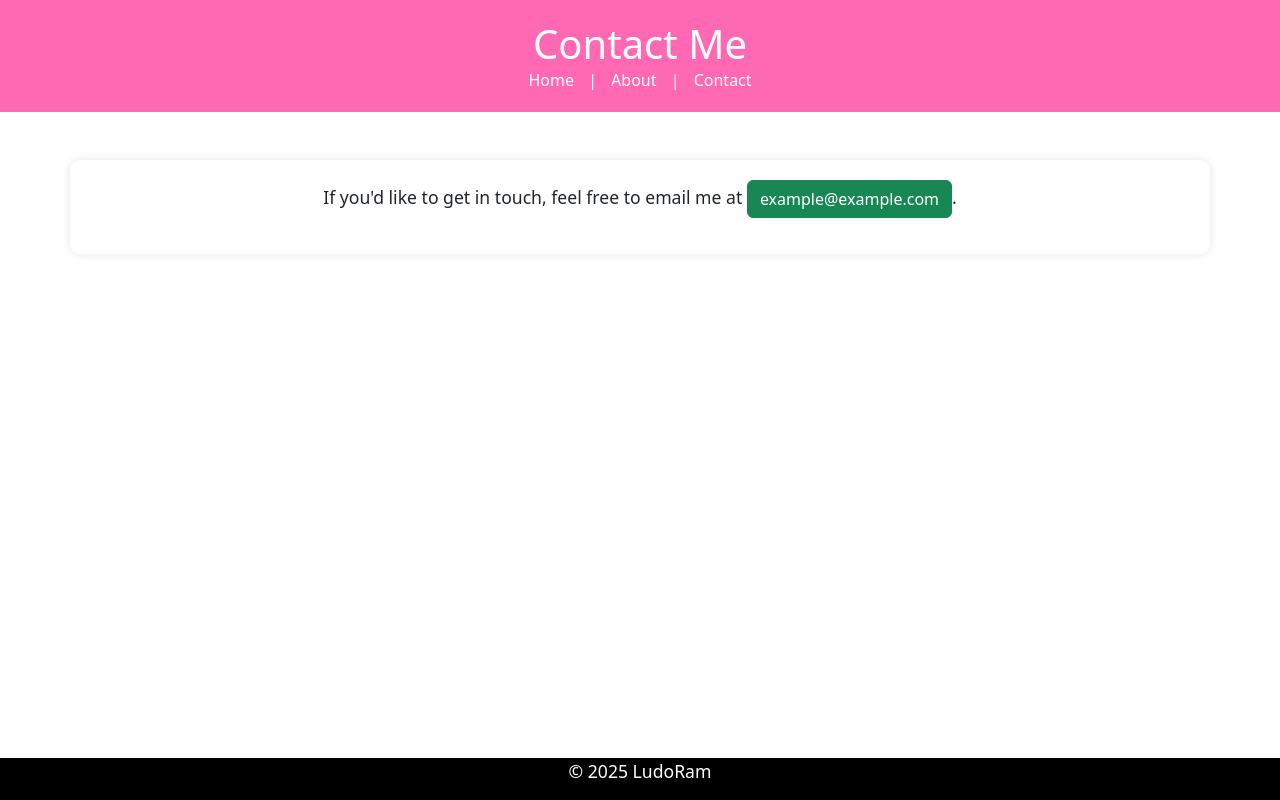
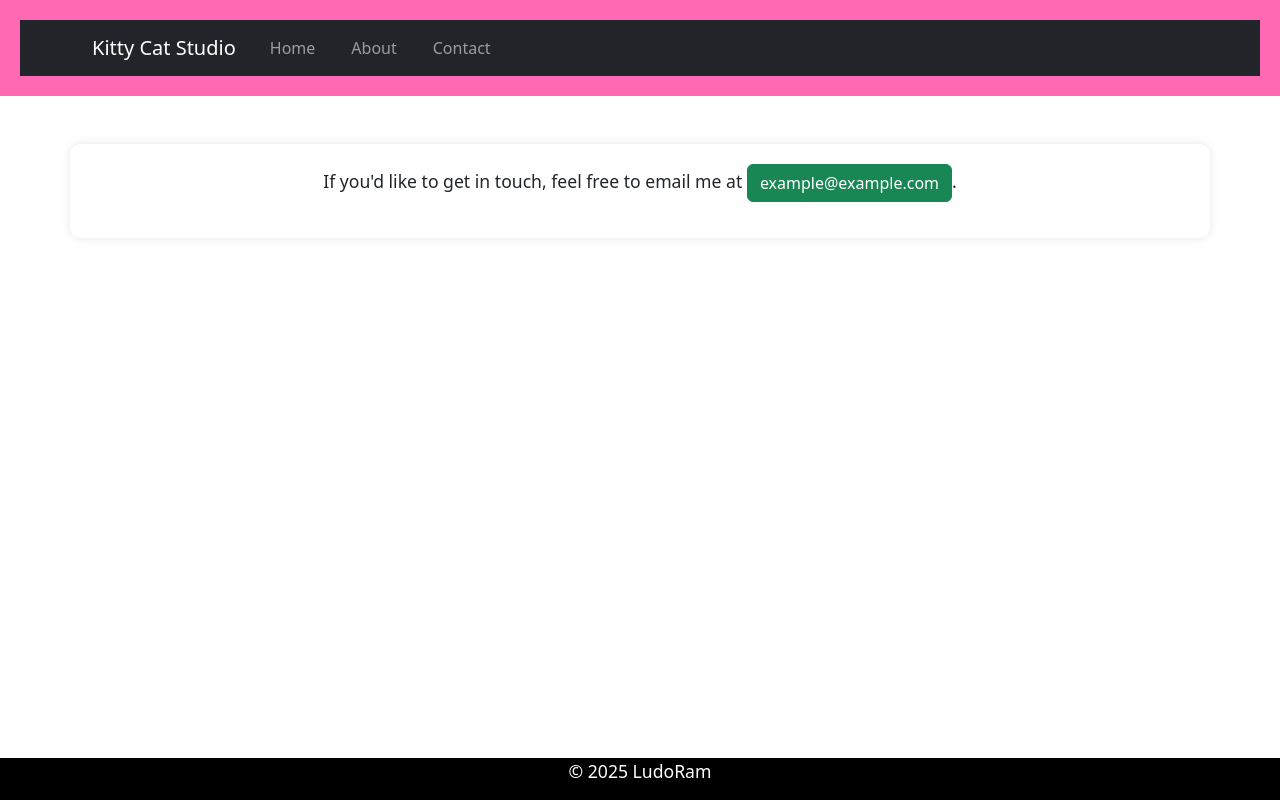
Before and after one commit to Ludoramacha/Hello-World, a plain HTML site: page contact.html in a window 1280 px wide. Drawn offline with nearby package versions, Linux system fonts and the light colour scheme.

Commit message:
Update contact.html

```diff
--- a/contact.html
+++ b/contact.html
@@ -15,18 +15,28 @@
 <body>
 
   <header>
+    <nav class="navbar navbar-expand-lg navbar-dark bg-dark">
+      <div class="container">
+        <a class="navbar-brand" href="index.html">Kitty Cat Studio</a>
+        <button class="navbar-toggler" type="button" data-bs-toggle="collapse" data-bs-target="#navbarNav">
+          <span class="navbar-toggler-icon"></span>
+        </button>
+        <div class="collapse navbar-collapse" id="navbarNav">
+          <ul class="navbar-nav">
+            <li class="nav-item">
+              <a class="nav-link" href="index.html">Home</a>
+            </li>
+            <li class="nav-item">
+              <a class="nav-link" href="about.html">About</a>
+            </li>
+            <li class="nav-item">
+              <a class="nav-link" href="contact.html">Contact</a>
+            </li>
+          </ul>
+        </div>
+      </div>
+    </nav>
 
-  <h1>Contact Me</h1>
-
-  <nav>
-
-  <a href="index.html">Home</a> |
-
-  <a href="about.html">About</a> |
-
-  <a href="contact.html">Contact</a>
-
-  </nav>
 
   </header>
 
```
